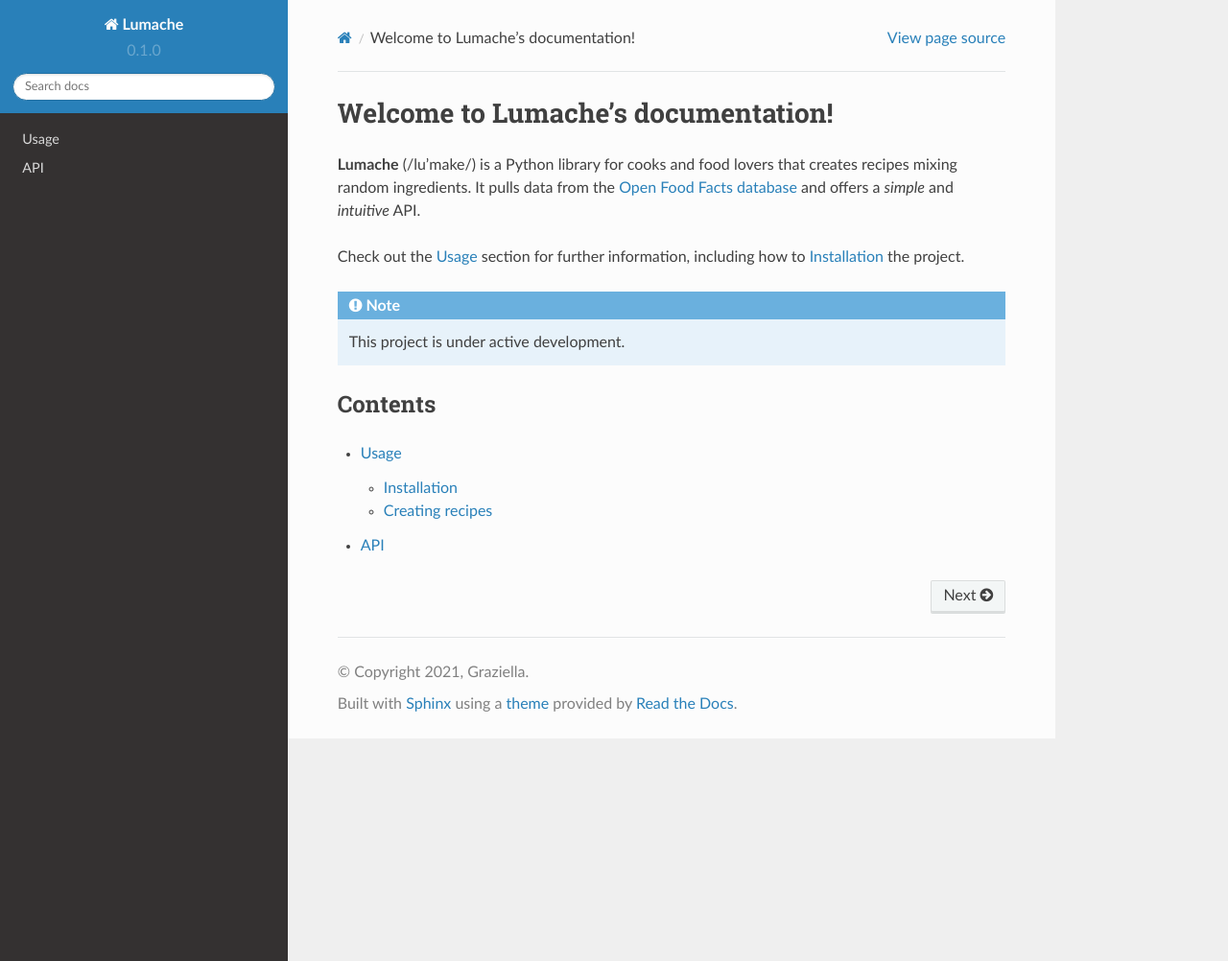
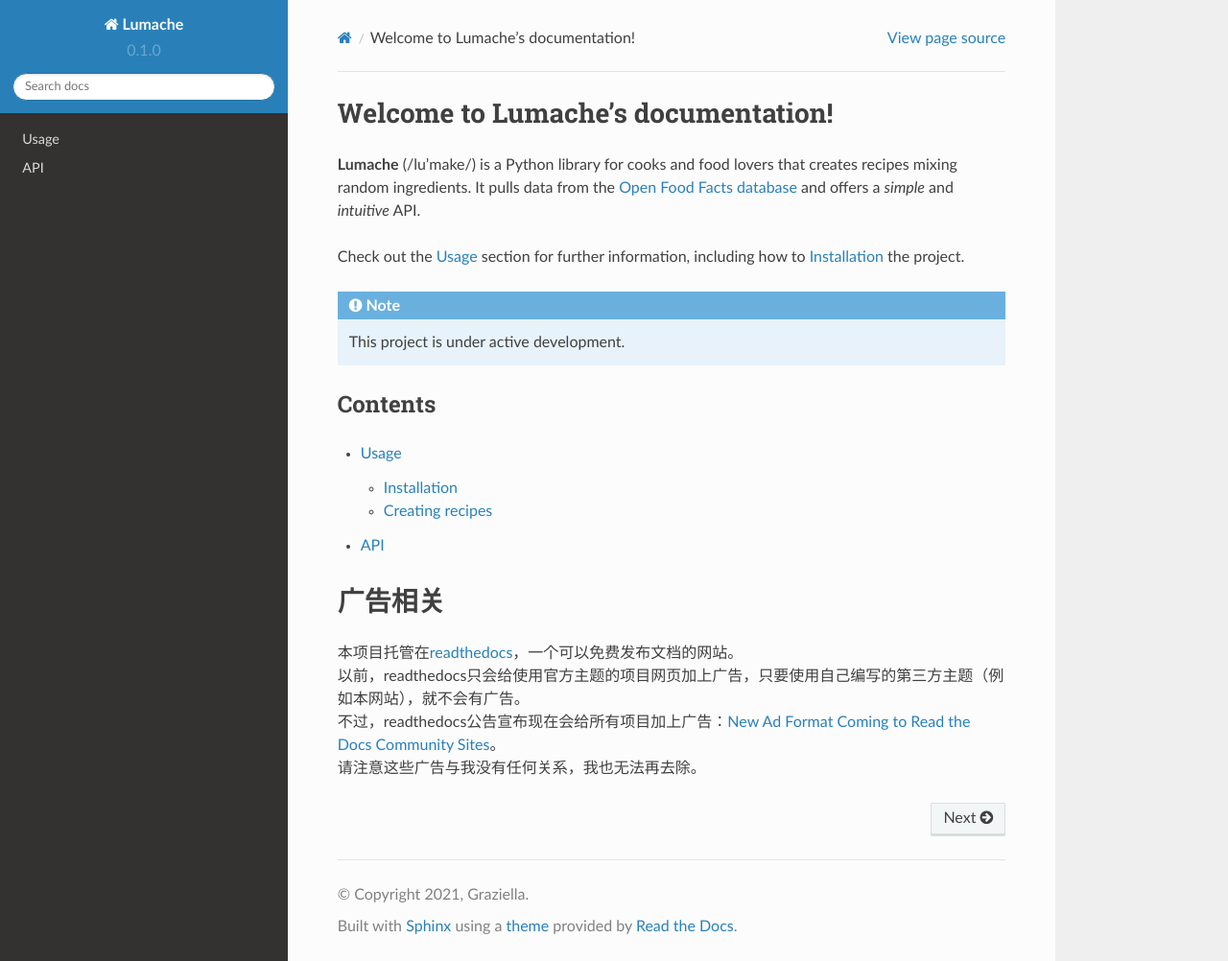
Before and after one commit to MH2520/Shadowverse-Evolve-Comprehensive-Rules, a Sphinx documentation site: the page built from docs/source/index.rst, in a window 1280 px wide and 1002 px high. Shown: the whole window at 96% size. Built offline with Sphinx 7.4.7 and the Read the Docs theme 2.0.0, drawn with Linux system fonts in a browser that asks for light colours.

Commit message:
Test Addition

```diff
--- a/docs/source/index.rst
+++ b/docs/source/index.rst
@@ -20,3 +20,10 @@ Contents
 
    usage
    api
+
+广告相关
+==========
+| 本项目托管在\ `readthedocs <https://readthedocs.org/>`__\ ，一个可以免费发布文档的网站。
+| 以前，readthedocs只会给使用官方主题的项目网页加上广告，只要使用自己编写的第三方主题（例如本网站），就不会有广告。
+| 不过，readthedocs公告宣布现在会给所有项目加上广告：\ `New Ad Format Coming to Read the Docs Community Sites <https://blog.readthedocs.com/fixed-footer-ad-all-themes/>`__\ 。
+| 请注意这些广告与我没有任何关系，我也无法再去除。
```
